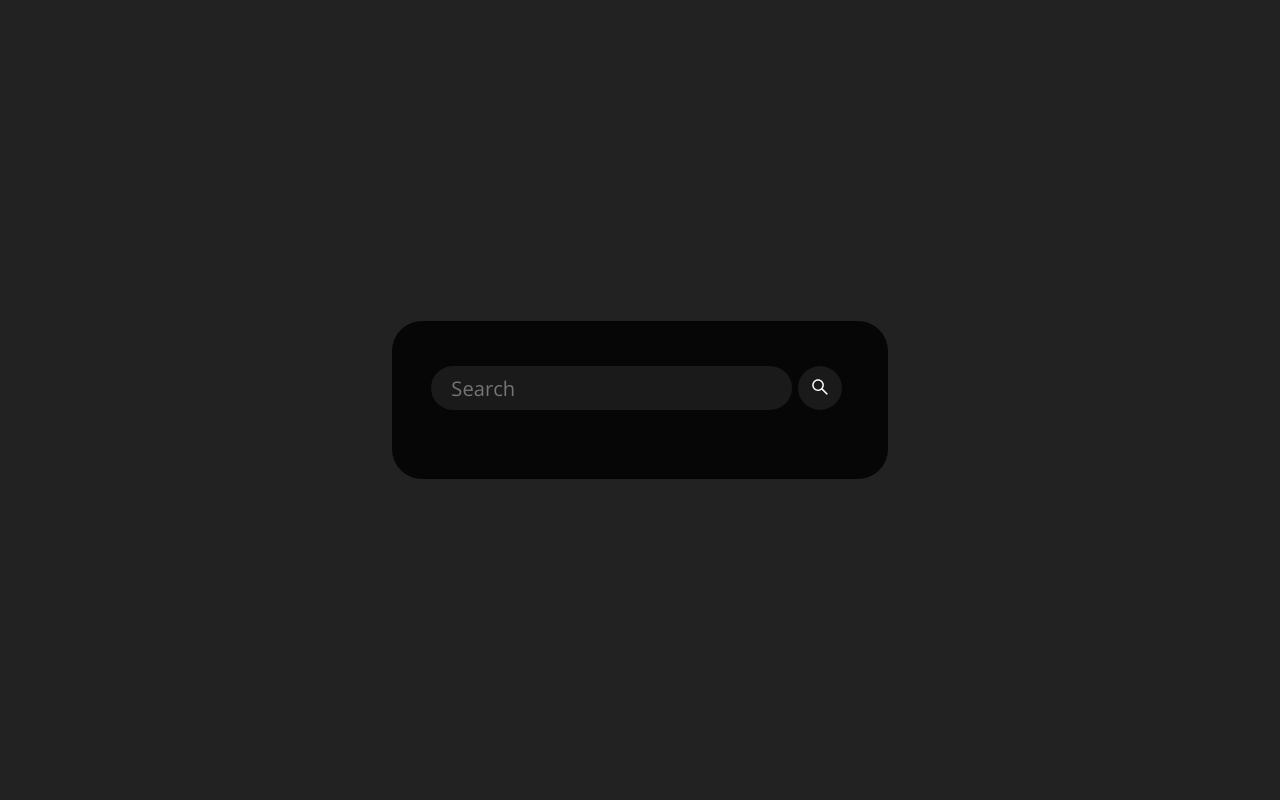
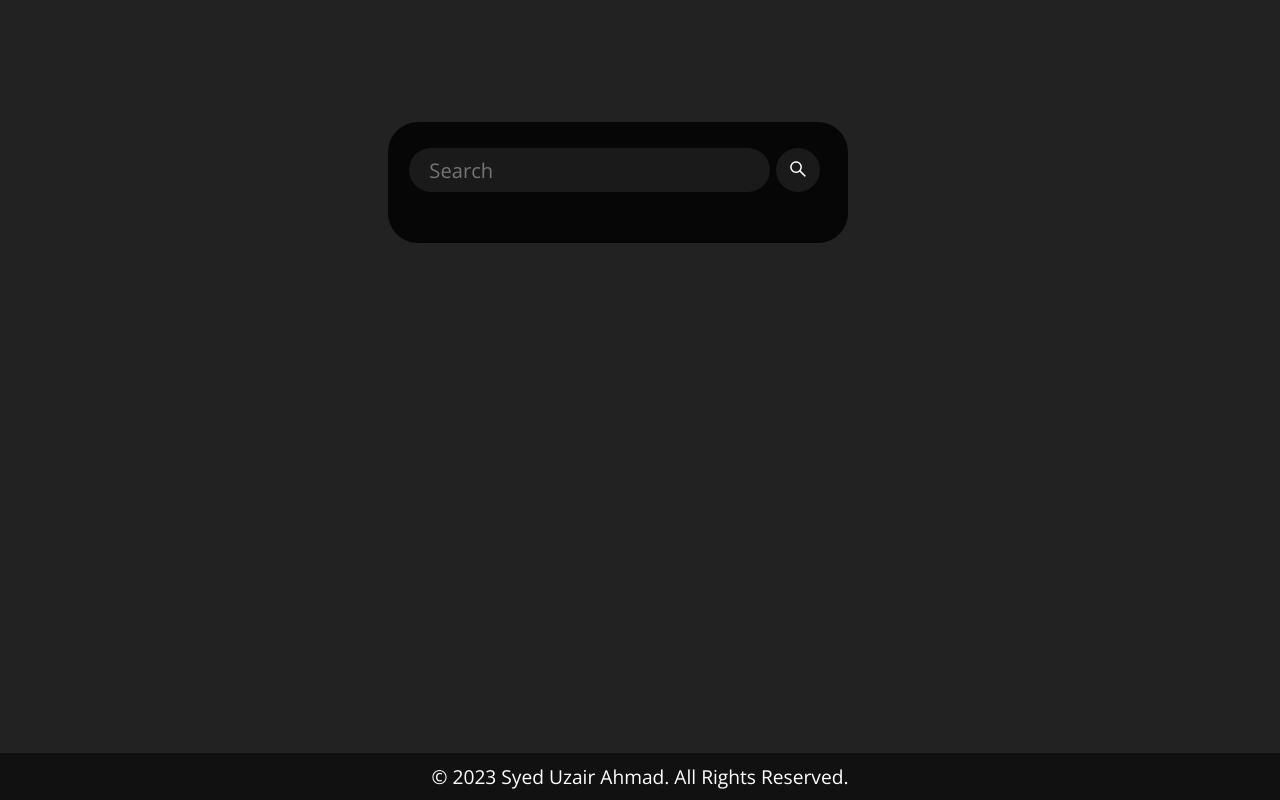
Before and after one commit to Ahmaduzair7/weather-app, a plain HTML site: page index.html in a window 1280 px wide. Drawn offline with nearby package versions, Linux system fonts and the light colour scheme.

Commit message:
add favicon and footer

```diff
--- a/index.html
+++ b/index.html
@@ -3,12 +3,14 @@
 <head>
     <meta charset="UTF-8">
     <meta name="viewport" content="width=device-width, initial-scale=1.0">
-    <title>Weather App</title>
+    <title>Clime-Cast</title>
     <link rel="preconnect" href="https://fonts.gstatic.com">
   <link href="https://fonts.googleapis.com/css2?family=Open+Sans&display=swap" rel="stylesheet">
+  <link rel="icon" type="image/x-icon" href="./favicon.svg">
     <link rel="stylesheet" href="./style.css">
 </head>
 <body>
+    <div class="main">
    <div class="card">
     <div class="search">
       <input type="text" class="search-bar" placeholder="Search" value="">
@@ -30,6 +32,10 @@
       <div class="wind"></div>
     </div>
   </div>
-    <script src="./script.js"></script>
+</div>
+<div class="footer">
+  <footer>&copy; 2023 Syed Uzair Ahmad. All Rights Reserved.</footer>
+  </div>
+  <script src="./script.js"></script>
 </body>
 </html>
--- a/script.js
+++ b/script.js
@@ -5,7 +5,7 @@ const btn = document.getElementById('btn');
 
 
 const callLocationAPI = function(city) {
-  fetch(`http://api.openweathermap.org/geo/1.0/direct?q=${city}&limit=5&appid=${apiKey}`)
+  fetch(`https://api.openweathermap.org/geo/1.0/direct?q=${city}&limit=5&appid=${apiKey}`)
     .then(res => res.json())
     .then(json => {
       var lat = json[0].lat;
@@ -59,7 +59,7 @@ navigator.geolocation.getCurrentPosition((position) => {
   const lat = position.coords.latitude;
   const lon = position.coords.longitude;
 
-  fetch(`http://api.openweathermap.org/geo/1.0/reverse?lat=${lat}&lon=${lon}&limit=5&appid=${apiKey}`)
+  fetch(`https://api.openweathermap.org/geo/1.0/reverse?lat=${lat}&lon=${lon}&limit=5&appid=${apiKey}`)
     .then(res => res.json())
     .then(json => {
 
--- a/style.css
+++ b/style.css
@@ -1,7 +1,5 @@
 body{
-  display: flex;
-  justify-content: center;
-  align-items: center;
+
   height: 100vh;
   margin: 0;
   font-family: 'Open Sans', sans-serif;
@@ -10,14 +8,21 @@ body{
   font-size: 120%;
   background-size: auto;
 }
+.main{
+    display: flex;
+  justify-content: center;
+  align-items: center;
+  width: 95%;
+  height: vh;
+}
 .card {
     background: #000000d0;
     color: white;
-    padding: 2em;
+    padding: 20px;
     border-radius: 30px;
     width: 100%;
     max-width: 420px;
-    margin: 10% auto;
+    margin: 10% 0px 30px 20px;
   }
 
   .search {
@@ -69,3 +74,15 @@ body{
     text-transform: capitalize;
     margin-left: 8px;
   }
+  .footer{
+    background-color: rgba(0, 0, 0, 0.5);
+    color: white;
+    text-align: center;
+
+    position: absolute;
+    bottom:0;
+    width: 100vw;
+  }
+  footer{
+    padding: 10px;
+  }
```
Also changed, not shown: favicon.svg (added), 1 other file.
